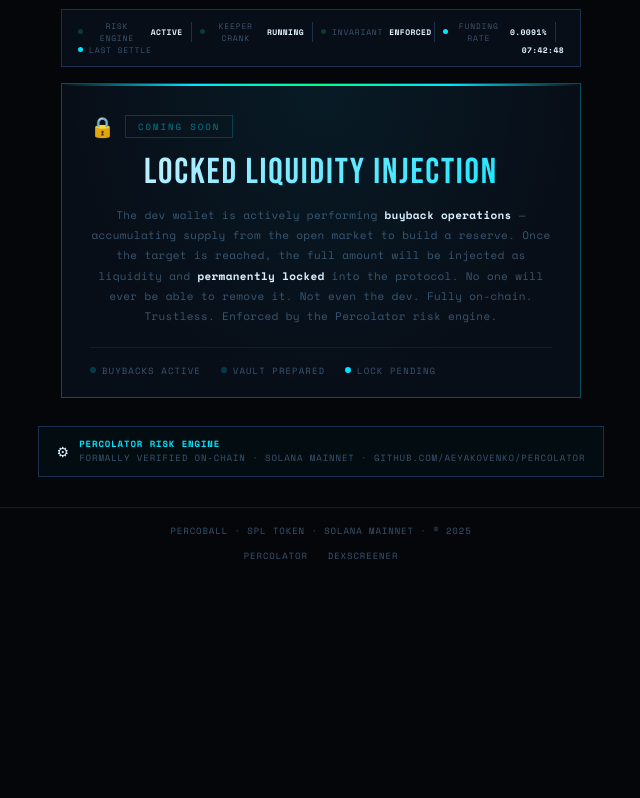
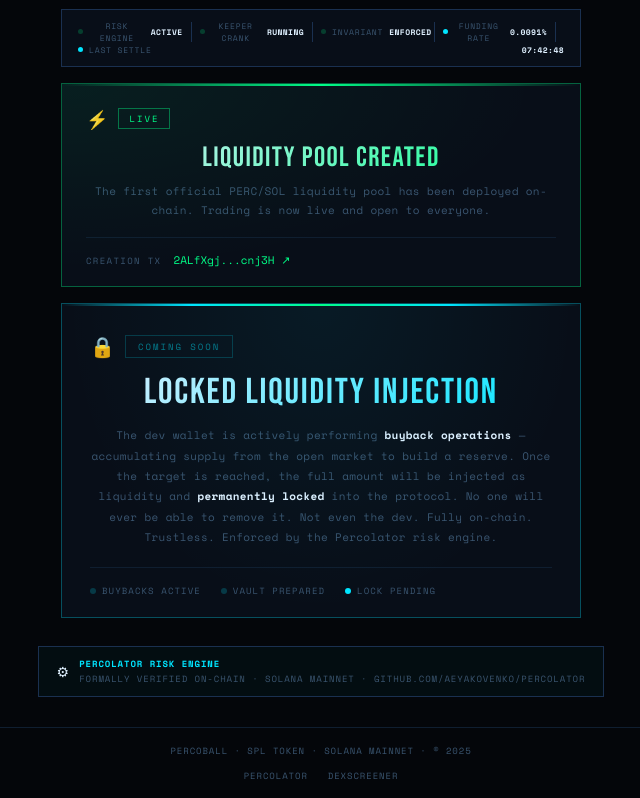
Before and after one commit to devsolusd1/percoball, a plain HTML site: page index.html in a window 1280 px wide. Shown: the part 1032-1830 px from the top of the page, without its empty margins (319-959 px from the left). Before the commit the page ends 1610 px from the top, so only its background shows below. Drawn offline with nearby package versions, Linux system fonts and the light colour scheme; no server answers.

Commit message:
Add files via upload

```diff
--- a/index.html
+++ b/index.html
@@ -570,6 +570,99 @@
     margin-left: auto;
   }
 
+  /* POOL MILESTONE */
+  .pool-milestone {
+    width: 100%;
+    max-width: 520px;
+    margin: 16px auto 0;
+    background: var(--surface);
+    border: 1px solid rgba(0, 255, 136, 0.35);
+    padding: 22px 24px 18px;
+    position: relative;
+    overflow: hidden;
+  }
+
+  .pool-milestone::before {
+    content: '';
+    position: absolute;
+    inset: 0;
+    background: radial-gradient(ellipse at top left, rgba(0,255,136,0.07) 0%, transparent 65%);
+    pointer-events: none;
+  }
+
+  .pool-milestone::after {
+    content: '';
+    position: absolute;
+    top: 0; left: 0; right: 0;
+    height: 2px;
+    background: linear-gradient(90deg, transparent, var(--green), transparent);
+  }
+
+  .pool-milestone-top {
+    display: flex;
+    align-items: center;
+    gap: 10px;
+    margin-bottom: 12px;
+  }
+
+  .pool-milestone-icon { font-size: 18px; }
+
+  .pool-milestone-tag {
+    font-size: 9px;
+    letter-spacing: 0.22em;
+    text-transform: uppercase;
+    color: var(--green);
+    border: 1px solid rgba(0,255,136,0.4);
+    padding: 3px 10px;
+  }
+
+  .pool-milestone-title {
+    font-family: 'Bebas Neue', sans-serif;
+    font-size: 28px;
+    letter-spacing: 0.05em;
+    background: linear-gradient(135deg, var(--text), var(--green));
+    -webkit-background-clip: text;
+    -webkit-text-fill-color: transparent;
+    background-clip: text;
+    margin-bottom: 10px;
+    line-height: 1;
+  }
+
+  .pool-milestone-desc {
+    font-size: 11px;
+    line-height: 1.8;
+    color: var(--muted);
+    margin-bottom: 16px;
+    letter-spacing: 0.03em;
+  }
+
+  .pool-tx-row {
+    display: flex;
+    align-items: center;
+    gap: 12px;
+    padding-top: 14px;
+    border-top: 1px solid var(--border);
+  }
+
+  .pool-tx-label {
+    font-size: 9px;
+    letter-spacing: 0.15em;
+    text-transform: uppercase;
+    color: var(--muted);
+    flex-shrink: 0;
+  }
+
+  .pool-tx-hash {
+    font-family: 'Space Mono', monospace;
+    font-size: 11px;
+    color: var(--green);
+    text-decoration: none;
+    word-break: break-all;
+    transition: opacity 0.2s;
+  }
+
+  .pool-tx-hash:hover { opacity: 0.7; }
+
   /* LOCKED LIQUIDITY ANNOUNCEMENT */
   .liq-announce {
     width: 100%;
@@ -1091,6 +1184,28 @@
       </div>
     </div>
 
+    <!-- POOL CREATED MILESTONE -->
+    <div class="pool-milestone fade d3">
+      <div class="pool-milestone-top">
+        <span class="pool-milestone-icon">⚡</span>
+        <span class="pool-milestone-tag">LIVE</span>
+      </div>
+      <div class="pool-milestone-title">Liquidity Pool Created</div>
+      <div class="pool-milestone-desc">
+        The first official PERC/SOL liquidity pool has been deployed on-chain.
+        Trading is now live and open to everyone.
+      </div>
+      <div class="pool-tx-row">
+        <span class="pool-tx-label">Creation TX</span>
+        <a class="pool-tx-hash"
+           href="https://solscan.io/tx/2ALfXgjEQnSV5ybm2AwtioJUZpVXepCP9W4umRG97x5vRHKMDBjSWKz5nWNnYjMPbPUeeZmc9894dH5yfPLcnj3H"
+           target="_blank"
+           rel="noopener">
+          2ALfXgj...cnj3H ↗
+        </a>
+      </div>
+    </div>
+
     <!-- LOCKED LIQUIDITY ANNOUNCEMENT -->
     <div class="liq-announce fade d3">
       <div class="liq-announce-top">
```
